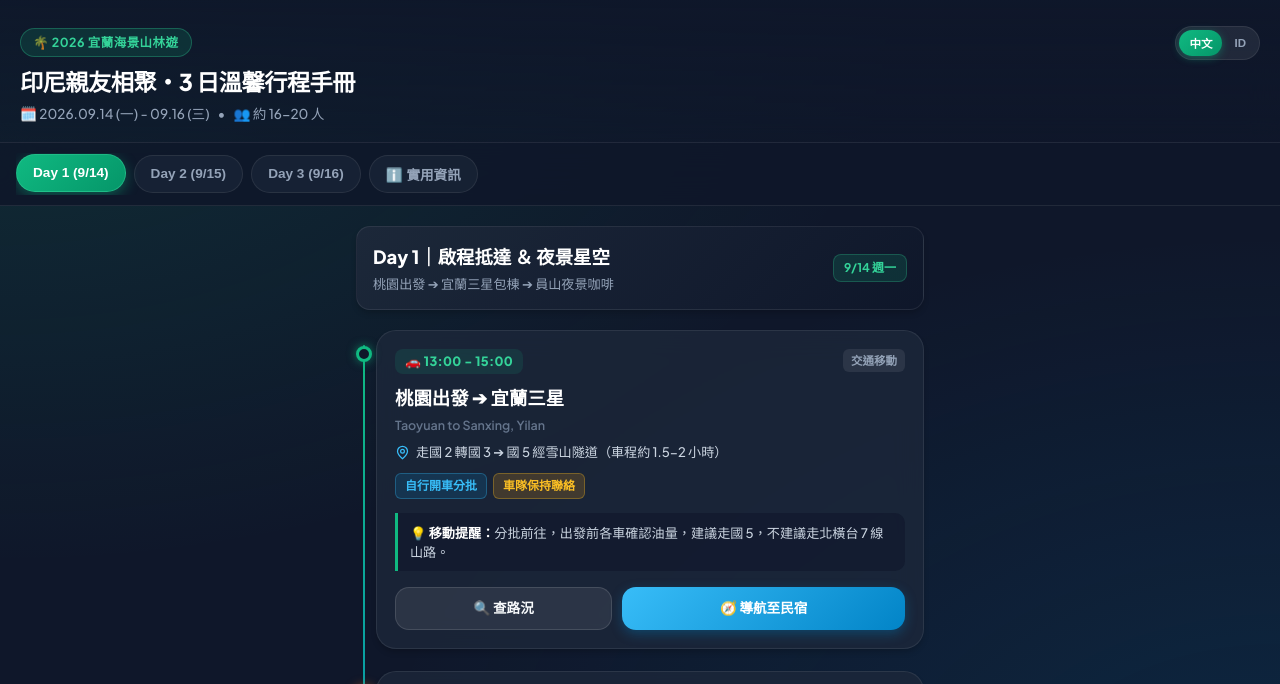
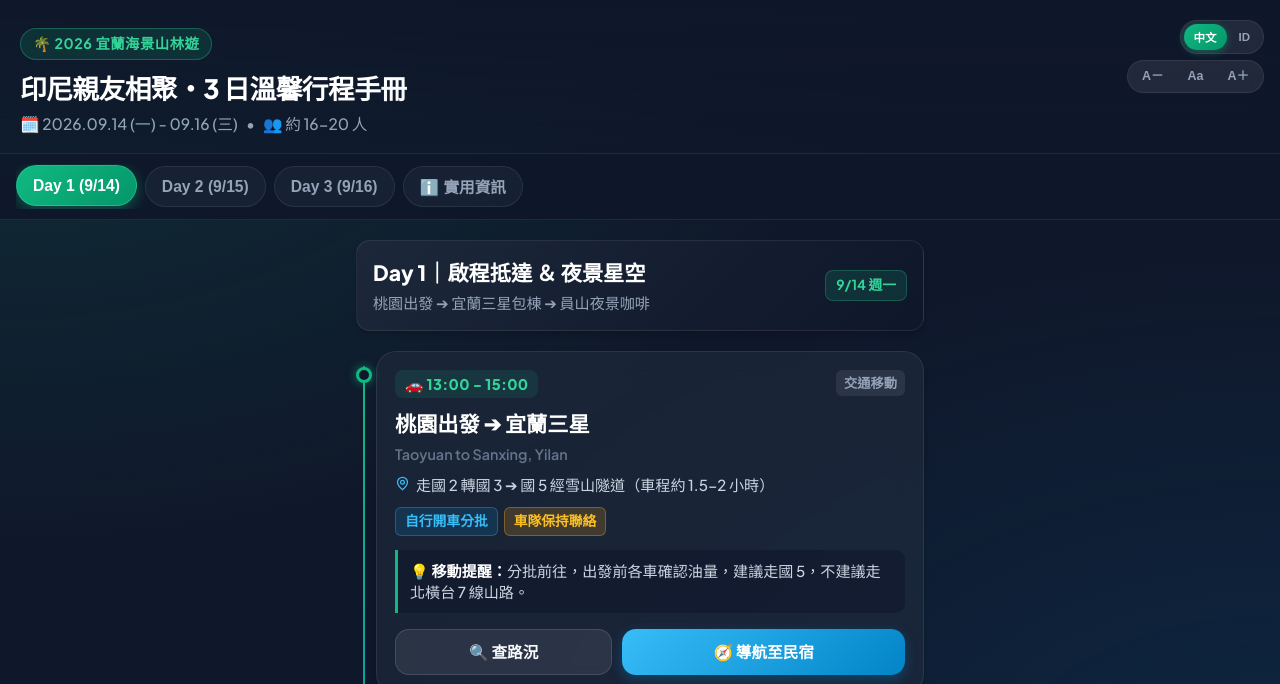
Before and after one commit to tk01153-wiet945/yilan-trip-2026, a plain HTML site: page index.html in a window 1280 px wide. Shown: the top 684 px of the page. Drawn offline with Linux system fonts and the light colour scheme.

Commit message:
feat: 新增可調整字體大小控制，預設放大方便長輩閱讀
- 右上角新增A-/Aa/A+按鈕，預設字體115%（原本的1.15倍），可再自行調整（85%-170%區間，記住上次選擇）
- 全站文字皆用rem單位，改html根字體大小即可整頁等比縮放
- 控制按鈕本身固定用px字體，不隨縮放變大，避免高倍率時跟標題文字重疊
- 標題區塊改為header-text包裝並預留右側112px空間給控制面板，避免遮擋文字

Co-Authored-By: Claude Sonnet 5 <noreply@anthropic.com>

```diff
--- a/index.html
+++ b/index.html
@@ -558,24 +558,36 @@
     body[data-lang="zh"] .i18n-id { display: none; }
     body[data-lang="id"] .i18n-zh { display: none; }
 
-    .lang-switch {
+    .control-panel {
       position: absolute;
-      top: 26px;
-      right: 20px;
+      top: 20px;
+      right: 16px;
+      display: flex;
+      flex-direction: column;
+      align-items: flex-end;
+      gap: 6px;
+      z-index: 110;
+    }
+
+    .header-text {
+      padding-right: 112px;
+    }
+
+    .lang-switch,
+    .text-size-switch {
       display: flex;
       background: rgba(255, 255, 255, 0.08);
       border: 1px solid var(--card-border);
       border-radius: 999px;
       padding: 3px;
       gap: 2px;
-      z-index: 110;
     }
 
     .lang-btn {
       border: none;
       background: transparent;
       color: var(--text-muted);
-      font-size: 0.72rem;
+      font-size: 11.5px;
       font-weight: 800;
       padding: 5px 10px;
       border-radius: 999px;
@@ -587,6 +599,24 @@
       background: var(--primary-gradient);
       color: #ffffff;
       box-shadow: 0 2px 8px rgba(16, 185, 129, 0.4);
+    }
+
+    .text-btn {
+      border: none;
+      background: transparent;
+      color: var(--text-muted);
+      font-size: 12.5px;
+      font-weight: 800;
+      padding: 6px 11px;
+      border-radius: 999px;
+      cursor: pointer;
+      transition: all 0.2s;
+      line-height: 1;
+    }
+
+    .text-btn:active {
+      background: var(--blue-gradient);
+      color: #ffffff;
     }
   </style>
 </head>
@@ -600,10 +630,18 @@
 
   <!-- Header -->
   <header class="app-header" style="position: relative;">
+    <div class="control-panel">
       <div class="lang-switch">
         <button class="lang-btn active" data-lang-btn="zh" onclick="setLang('zh')">中文</button>
         <button class="lang-btn" data-lang-btn="id" onclick="setLang('id')">ID</button>
       </div>
+      <div class="text-size-switch">
+        <button class="text-btn" onclick="adjustFontSize(-15)" aria-label="縮小文字 Perkecil teks">A－</button>
+        <button class="text-btn" onclick="setFontScale(115)" aria-label="還原文字大小 Ukuran normal">Aa</button>
+        <button class="text-btn" onclick="adjustFontSize(15)" aria-label="放大文字 Perbesar teks">A＋</button>
+      </div>
+    </div>
+    <div class="header-text">
       <div class="header-badge">
         <span class="i18n-zh">🌴 2026 宜蘭海景山林遊</span>
         <span class="i18n-id">🌴 Wisata Pantai &amp; Gunung Yilan 2026</span>
@@ -616,6 +654,7 @@
         <span><span class="i18n-zh">🗓️ 2026.09.14 (一) - 09.16 (三)</span><span class="i18n-id">🗓️ 14-16 Sep 2026 (Sen-Rab)</span></span>
         <span>•</span>
         <span><span class="i18n-zh">👥 約 16-20 人</span><span class="i18n-id">👥 Sekitar 16-20 orang</span></span>
+      </div>
     </div>
   </header>
 
@@ -1358,6 +1397,25 @@
       if (saved === 'zh' || saved === 'id') setLang(saved);
     })();
 
+    // Text Size Adjustment (elderly-friendly, default enlarged, user-adjustable)
+    function setFontScale(scale) {
+      scale = Math.max(85, Math.min(170, scale));
+      document.documentElement.style.fontSize = scale + '%';
+      try { localStorage.setItem('trip-font-scale', String(scale)); } catch (e) {}
+    }
+
+    function adjustFontSize(delta) {
+      const current = parseInt(document.documentElement.style.fontSize, 10) || 115;
+      setFontScale(current + delta);
+    }
+
+    (function initFontScale() {
+      let saved = null;
+      try { saved = localStorage.getItem('trip-font-scale'); } catch (e) {}
+      const scale = saved ? parseInt(saved, 10) : 115;
+      setFontScale(isNaN(scale) ? 115 : scale);
+    })();
+
     // Tab Switching
     function switchDay(dayId) {
       document.querySelectorAll('.day-section').forEach(sec => sec.classList.remove('active'));
```
Lines whose indentation alone changed are shown as unchanged.
